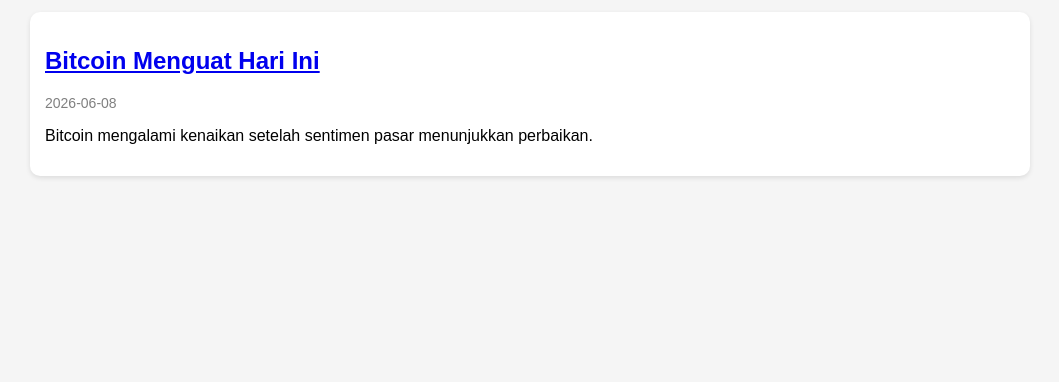
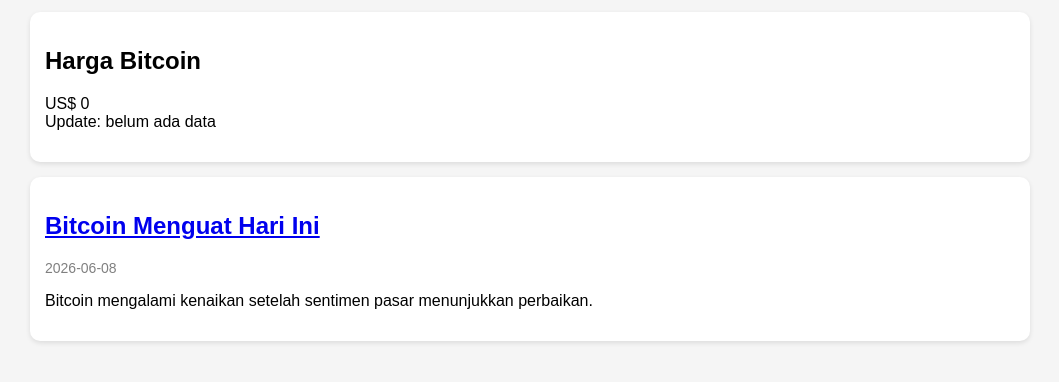
Before and after one commit to Daxro99/Kriptoking-, a plain HTML site: page index.html in a window 1280 px wide. Shown: the part 178-560 px from the top of the page, without its empty margins (110-1169 px from the left). Drawn offline with Linux system fonts and the light colour scheme.

Commit message:
Update index.html

```diff
--- a/index.html
+++ b/index.html
@@ -39,6 +39,20 @@ header{
     <h1>🚀 KriptoKing</h1>
     <p>Berita Kripto Terbaru dan Analisis Pasar</p>
 </header>
+<div class="news-card">
+  <h2>Harga Bitcoin</h2>
+  <p id="btc-price">Memuat data...</p>
+</div>
+
+<script>
+fetch('data/market.json')
+  .then(r => r.json())
+  .then(data => {
+    document.getElementById('btc-price').innerHTML =
+      `US$ ${data.bitcoin.price}<br>
+      Update: ${data.bitcoin.updated}`;
+  });
+</script>
 
 <div id="news-container"></div>
 
```
